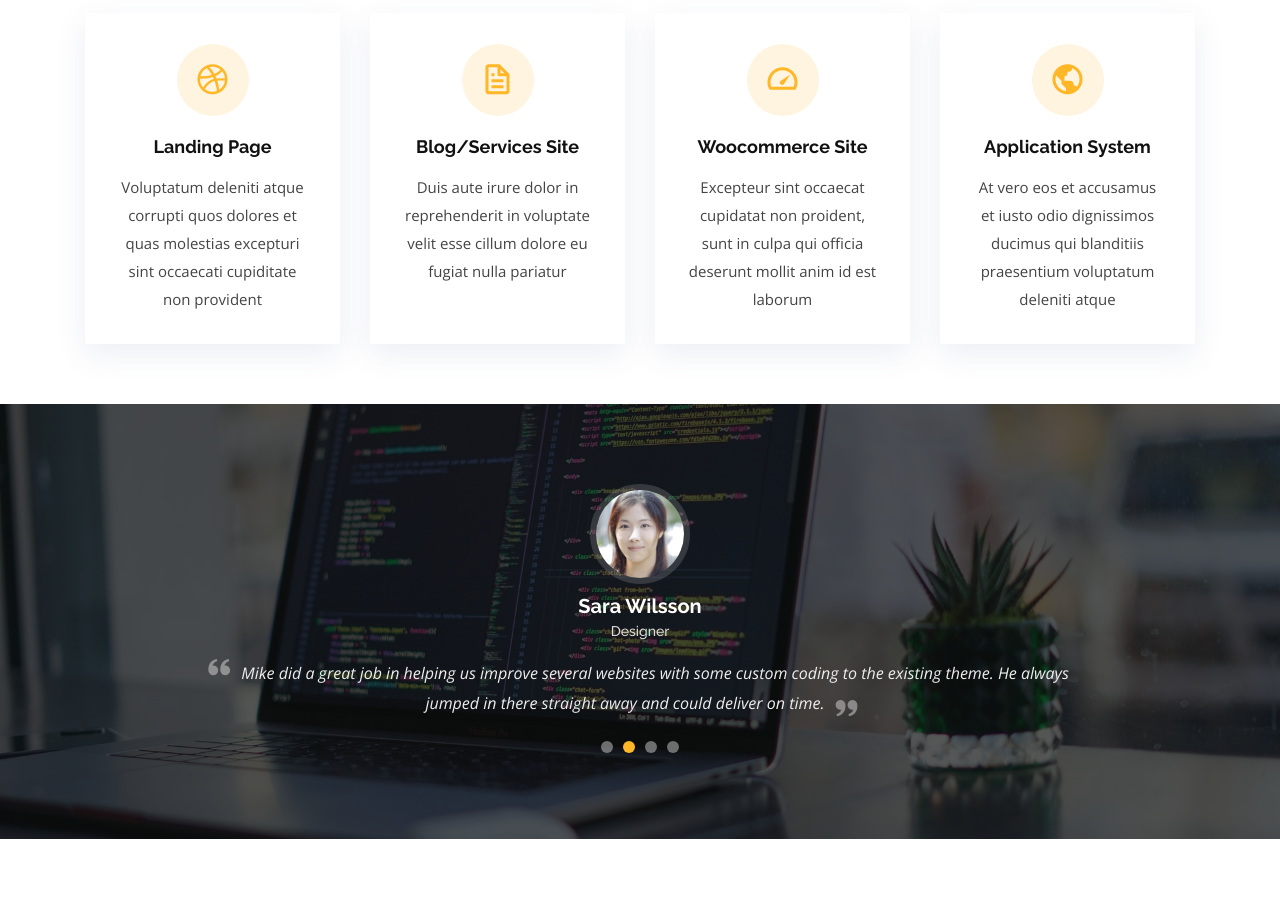
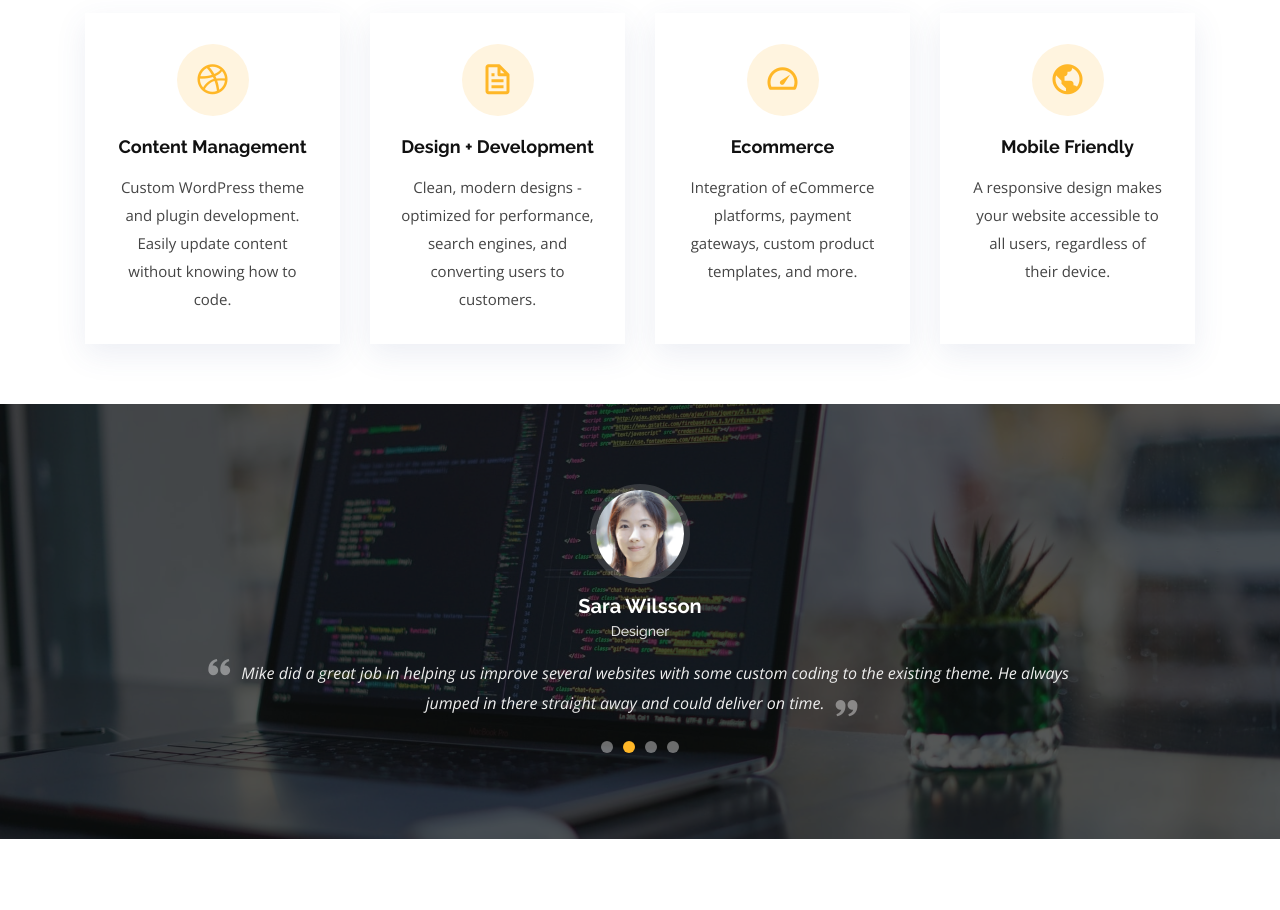
Before and after one commit to mike-webdev/index, a plain HTML site: page index.html in a window 1280 px wide. Shown: the part 2840-3750 px from the top of the page. Drawn offline with nearby package versions, Linux system fonts and the light colour scheme.

Commit message:
Update index.html

```diff
--- a/index.html
+++ b/index.html
@@ -263,32 +263,32 @@
           <div class="col-md-6 col-lg-3 d-flex align-items-stretch mb-5 mb-lg-0">
             <div class="icon-box">
               <div class="icon"><i class="bx bxl-dribbble"></i></div>
-              <h4 class="title"><a href="">Landing Page</a></h4>
-              <p class="description">Voluptatum deleniti atque corrupti quos dolores et quas molestias excepturi sint occaecati cupiditate non provident</p>
+              <h4 class="title"><a href="">Content Management</a></h4>
+              <p class="description">Custom WordPress theme and plugin development. Easily update content without knowing how to code.</p>
             </div>
           </div>
 
           <div class="col-md-6 col-lg-3 d-flex align-items-stretch mb-5 mb-lg-0">
             <div class="icon-box">
               <div class="icon"><i class="bx bx-file"></i></div>
-              <h4 class="title"><a href="">Blog/Services Site</a></h4>
-              <p class="description">Duis aute irure dolor in reprehenderit in voluptate velit esse cillum dolore eu fugiat nulla pariatur</p>
+              <h4 class="title"><a href="">Design + Development</a></h4>
+              <p class="description">Clean, modern designs - optimized for performance, search engines, and converting users to customers.</p>
             </div>
           </div>
 
           <div class="col-md-6 col-lg-3 d-flex align-items-stretch mb-5 mb-lg-0">
             <div class="icon-box">
               <div class="icon"><i class="bx bx-tachometer"></i></div>
-              <h4 class="title"><a href="">Woocommerce Site</a></h4>
-              <p class="description">Excepteur sint occaecat cupidatat non proident, sunt in culpa qui officia deserunt mollit anim id est laborum</p>
+              <h4 class="title"><a href="">Ecommerce</a></h4>
+              <p class="description">Integration of eCommerce platforms, payment gateways, custom product templates, and more.</p>
             </div>
           </div>
 
           <div class="col-md-6 col-lg-3 d-flex align-items-stretch mb-5 mb-lg-0">
             <div class="icon-box">
               <div class="icon"><i class="bx bx-world"></i></div>
-              <h4 class="title"><a href="">Application System</a></h4>
-              <p class="description">At vero eos et accusamus et iusto odio dignissimos ducimus qui blanditiis praesentium voluptatum deleniti atque</p>
+              <h4 class="title"><a href="">Mobile Friendly</a></h4>
+              <p class="description">A responsive design makes your website accessible to all users, regardless of their device.</p>
             </div>
           </div>
 
```
